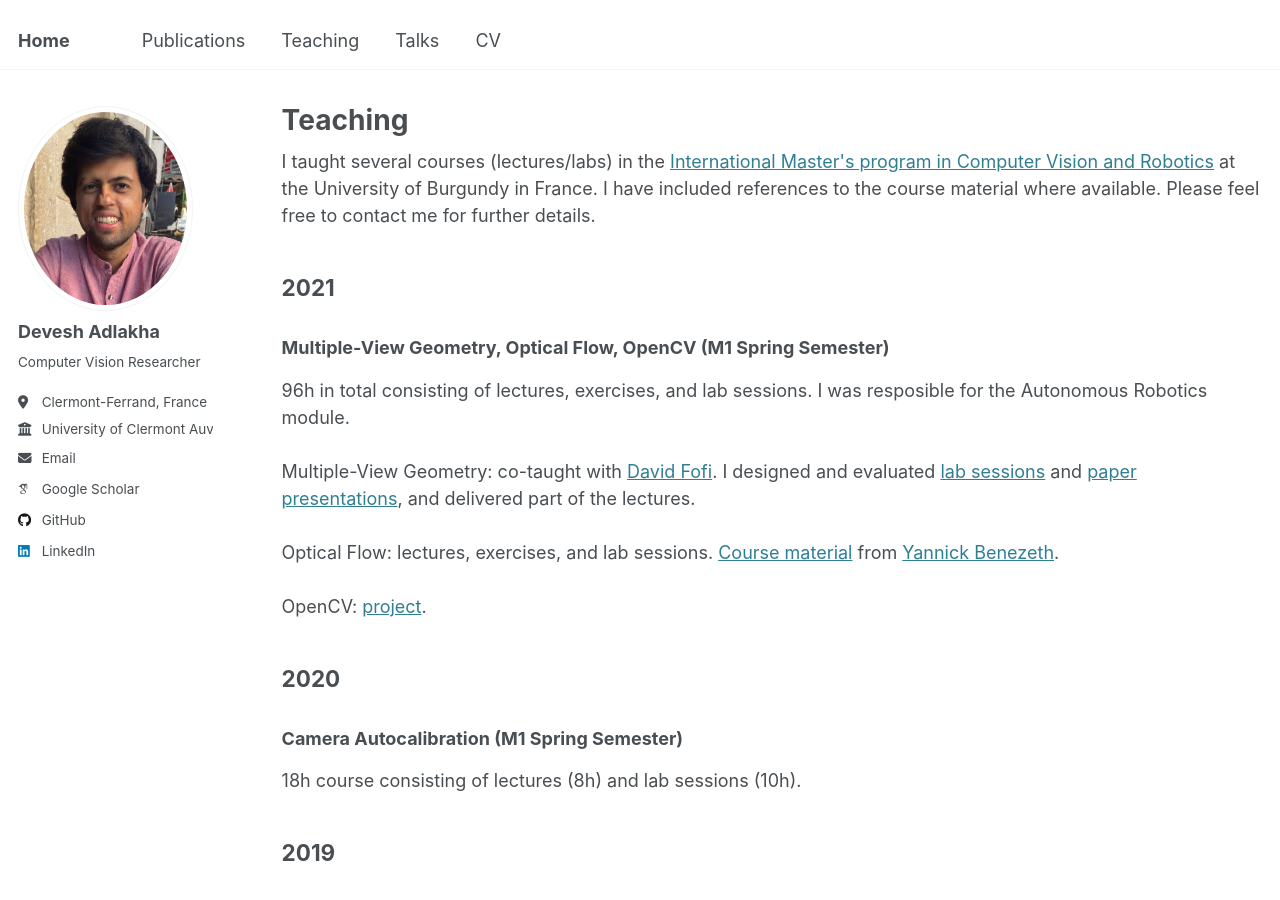
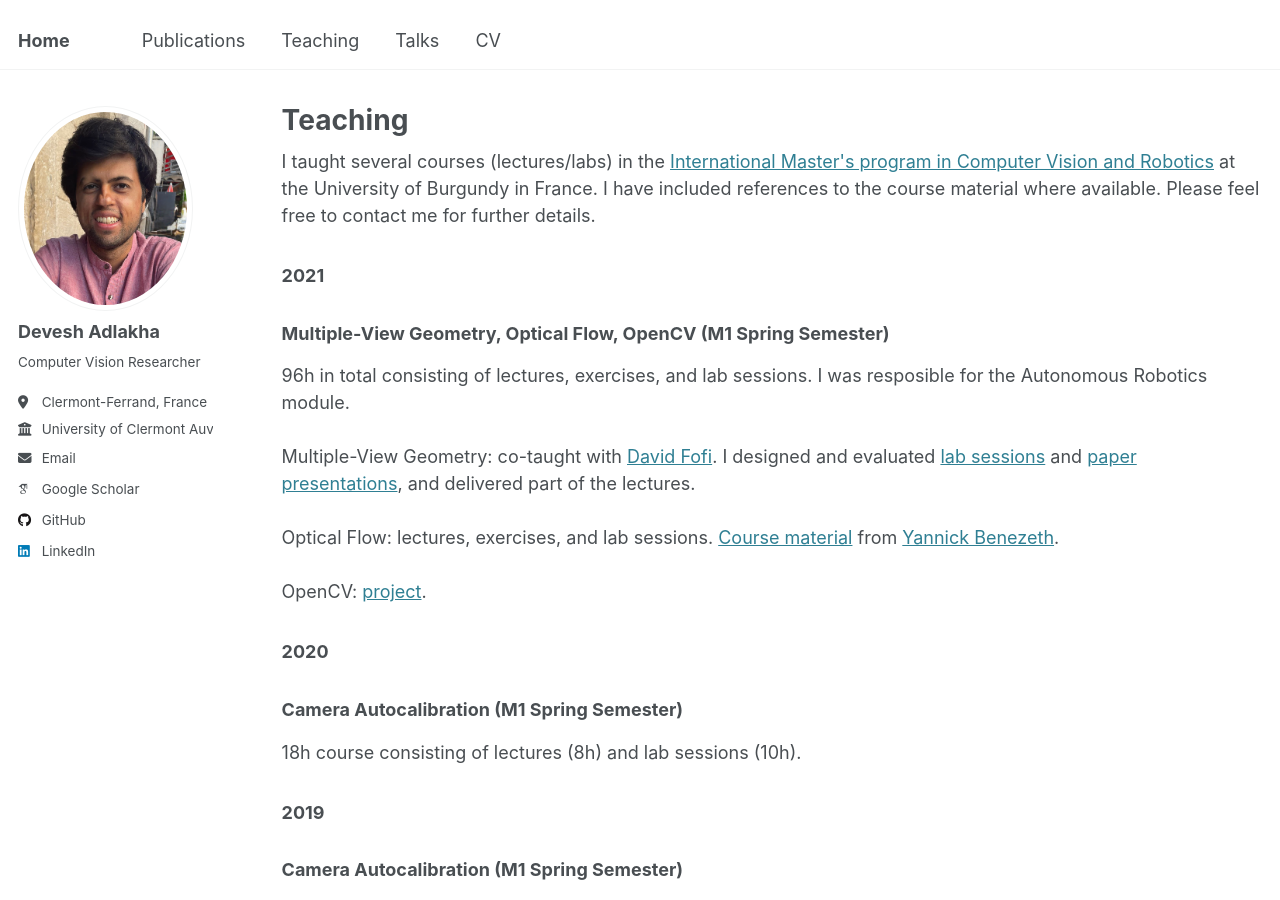
Before and after one commit to devadlakha/devadlakha.github.io, a Jekyll site: the page built from _pages/teaching.html, in a window 1280 px wide and 900 px high. Built offline with Jekyll 4.4.1, drawn with Linux system fonts in a browser that asks for light colours; some web fonts are replaced.

Commit message:
Update archive-single.html

```diff
--- a/_includes/archive-single.html
+++ b/_includes/archive-single.html
@@ -26,7 +26,12 @@
       </div>
     {% endif %}
 
-    <h2 class="archive__item-title" itemprop="headline">
+    <!--h2 class="archive__item-title" itemprop="headline"-->
+    {% if page.title == "Teaching" %}
+      <h3 class="archive__item-title" itemprop="headline">
+    {% else %}
+      <h2 class="archive__item-title" itemprop="headline">
+    {% endif %}
       {% if post.link %}
         {{ title }}
         <!--a href="{{ post.link }}">{{ title }}</a> <a href="{{ base_path }}{{ post.url }}" rel="permalink"><i class="fa fa-link" aria-hidden="true" title="permalink"></i><span class="sr-only">Permalink</span></a-->
@@ -34,7 +39,12 @@
         {{ title }}
         <!--a href="{{ base_path }}{{ post.url }}" rel="permalink">{{ title }}</a -->
       {% endif %}
-    </h2>
+    <!--/h2-->
+    {% if page.title == "Teaching" %}
+      </h3>
+    {% else %}
+      </h2>
+    {% endif %}
 
     {% if post.read_time %}
       <p class="page__meta"><i class="fa fa-clock" aria-hidden="true"></i> {% include read-time.html %}</p>
```
